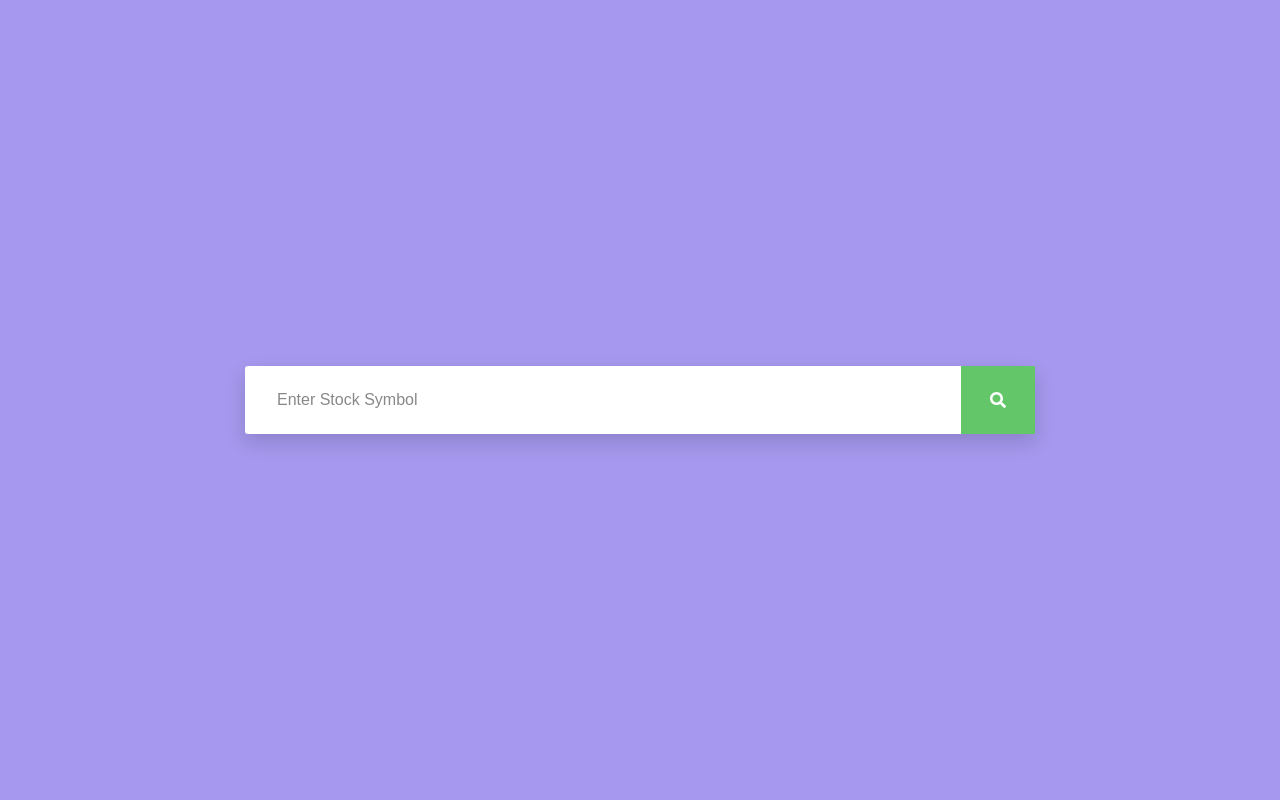
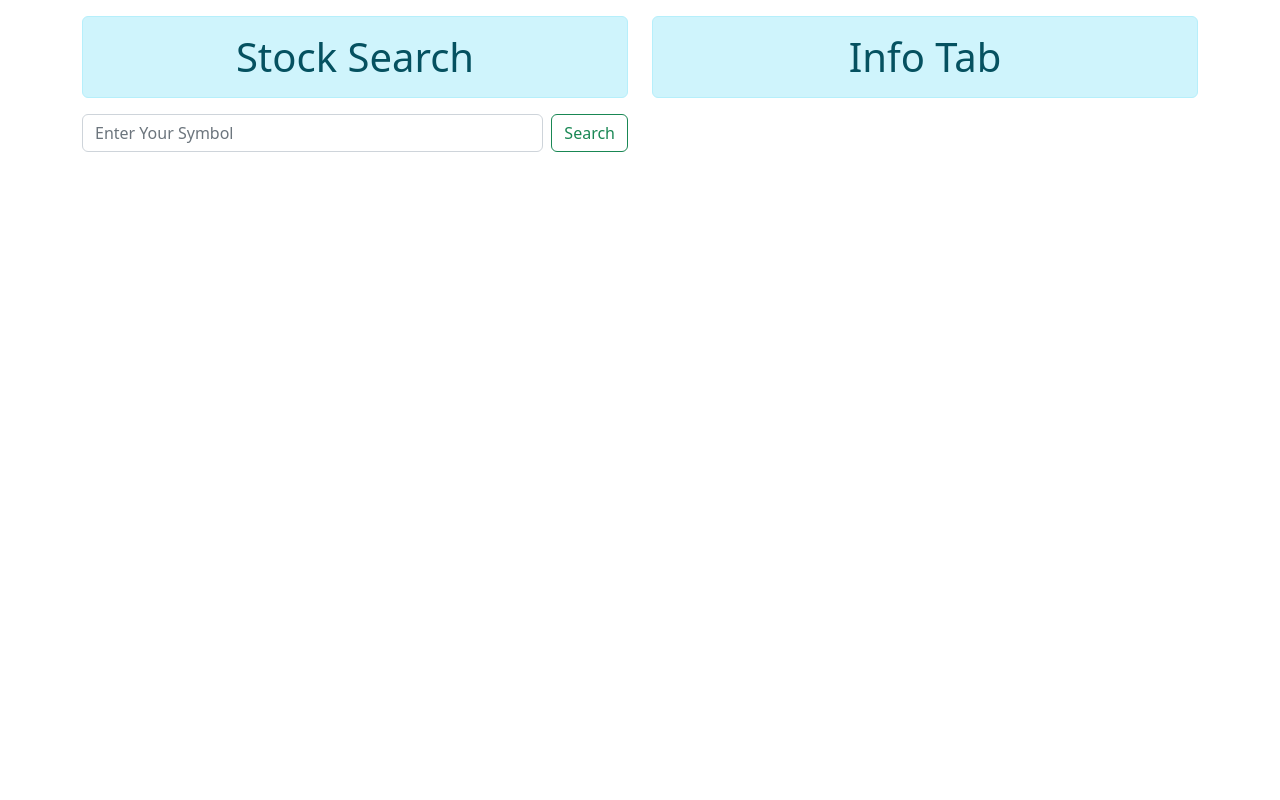
Before and after one commit to kapilnargund/django, a Django app: page / in a window 1280 px wide. Run offline with Django 4.2, Linux system fonts and the light colour scheme.

Commit message:
before submit

```diff
--- a/myweb/templates/index.html
+++ b/myweb/templates/index.html
@@ -1,49 +1,50 @@
-<html>
+<!doctype html>
+<html lang="en">
+  <head>
+    <meta charset="utf-8">
+    <meta name="viewport" content="width=device-width, initial-scale=1">
+    <title>Bootstrap demo</title>
+    <link href="https://cdn.jsdelivr.net/npm/bootstrap@5.2.0-beta1/dist/css/bootstrap.min.css" rel="stylesheet" integrity="sha384-0evHe/X+R7YkIZDRvuzKMRqM+OrBnVFBL6DOitfPri4tjfHxaWutUpFmBp4vmVor" crossorigin="anonymous">
+  </head>
+  <body>
+    <!-- navbar -->
+    <!-- <nav class="navbar navbar-expand-lg navbar-dark bg-primary">
+      <div class="container-fluid">
+        <a class="navbar-brand" href="#">LOGO</a>
+        <button class="navbar-toggler" type="button" data-bs-toggle="collapse" data-bs-target="#navbarSupportedContent" aria-controls="navbarSupportedContent" aria-expanded="false" aria-label="Toggle navigation">
+          <span class="navbar-toggler-icon"></span>
+        </button>
+        <div class="collapse navbar-collapse" id="navbarSupportedContent">
+          <ul class="navbar-nav me-auto mb-2 mb-lg-0">
+            <li class="nav-item">
+              <a class="nav-link active" aria-current="page" href="#">Home</a>
+            </li>
+            <li class="nav-item">
+              <a class="nav-link" href="#">About</a>
+            </li>
 
-<head>
-  <meta http-equiv="Content-Type" content="text/html; charset=UTF-8" />
-  <meta name="viewport" content="width=device-width, initial-scale=1" />
-  <meta http-equiv="X-UA-Compatible" content="IE=edge" />
-  <meta name="author" content="colorlib.com">
-  <link href="https://fonts.googleapis.com/css?family=Poppins" rel="stylesheet" />
-  {% load static %}
-  <link href="{% static 'css/main.css' %}" rel="stylesheet" />
-</head>
+          </ul>
 
-<body>
-  <div class="s003">
-    <form action="" method="POST">
-      {% csrf_token %}
-      <div class="inner-form">
-        <!-- <div class="input-field first-wrap">
-            <div class="input-select">
-              <select data-trigger="" name="choices-single-defaul">
-                <option placeholder="">Category</option>
-                <option>New Arrivals</option>
-                <option>Sale</option>
-                <option>Ladies</option>
-                <option>Men</option>
-                <option>Clothing</option>
-                <option>Footwear</option>
-                <option>Accessories</option>
-              </select>
-            </div>
-          </div> -->
-        <div class="input-field second-wrap">
-          <input id="search" type="text" name="symbol" placeholder="Enter Stock Symbol" required />
-        </div>
-        <div class="input-field third-wrap">
-          <button class="btn-search" type="submit">
-            <svg class="svg-inline--fa fa-search fa-w-16" aria-hidden="true" data-prefix="fas" data-icon="search"
-              role="img" xmlns="http://www.w3.org/2000/svg" viewBox="0 0 512 512">
-              <path fill="currentColor"
-                d="M505 442.7L405.3 343c-4.5-4.5-10.6-7-17-7H372c27.6-35.3 44-79.7 44-128C416 93.1 322.9 0 208 0S0 93.1 0 208s93.1 208 208 208c48.3 0 92.7-16.4 128-44v16.3c0 6.4 2.5 12.5 7 17l99.7 99.7c9.4 9.4 24.6 9.4 33.9 0l28.3-28.3c9.4-9.4 9.4-24.6.1-34zM208 336c-70.7 0-128-57.2-128-128 0-70.7 57.2-128 128-128 70.7 0 128 57.2 128 128 0 70.7-57.2 128-128 128z">
-              </path>
-            </svg>
-          </button>
         </div>
       </div>
+    </nav> -->
+
+
+
+    <div class="container mt-3">
+      <div class="row">
+        <div class="col-sm-6">
+          <h1 class="alert alert-info text-center">Stock Search</h1>
+          <form action="" method="POST" class="d-flex" role="search">
+            {% csrf_token %}
+            <input class="form-control me-2" type="search" placeholder="Enter Your Symbol" name="symbol" aria-label="Search" required>
+            <button class="btn btn-outline-success" type="submit">Search</button>
           </form>
+        </div>
+
+
+        <div class="col-sm-6">
+          <h1 class="alert alert-info text-center">Info Tab</h1>
           <div>
             {% if symbol %}
             <h2> <i> {{symbol}} </i></h2>
@@ -73,7 +74,7 @@
 
             <div>
               {% if data1 %}
-        <table border="1px solid">
+              <table class="table table-hover text-center">
                 <tr>
                   <th>Date</th>
                   <th>Open</th>
@@ -97,15 +98,9 @@
             </div>
           </div>
         </div>
-  <script src="js/extention/choices.js"></script>
-  <script>
-    const choices = new Choices('[data-trigger]',
-      {
-        searchEnabled: false,
-        itemSelectText: '',
-      });
+      </div>
+    </div>
 
-  </script>
-</body><!-- This templates was made by Colorlib (https://colorlib.com) -->
-
+    <script src="https://cdn.jsdelivr.net/npm/bootstrap@5.2.0-beta1/dist/js/bootstrap.bundle.min.js" integrity="sha384-pprn3073KE6tl6bjs2QrFaJGz5/SUsLqktiwsUTF55Jfv3qYSDhgCecCxMW52nD2" crossorigin="anonymous"></script>
+  </body>
 </html>
```
Also changed, not shown: myweb/templates/backup/index_with_theme.html (added, +97 -0 lines). Lines whose indentation alone changed are shown as unchanged.
